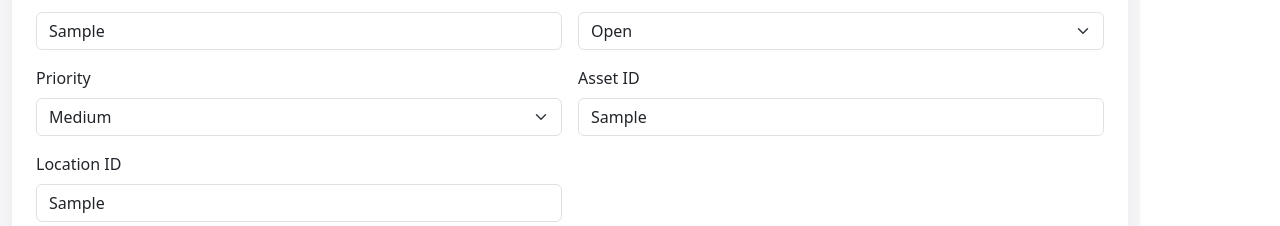
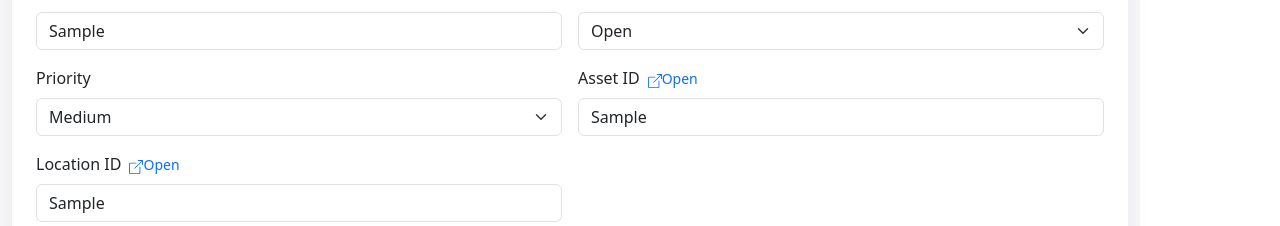
Before and after one commit to strognoff/restoam-workorders-fe, a React (Vite) app: page /edit/1 in a window 1280 px wide. Both pictures are taken after typing "Sample", "Sample", "Sample", "Sample" into the empty fields and a click on the button "Save Changes". Shown: the part 264-490 px from the top of the page. Built offline with nearby package versions, Linux system fonts and the light colour scheme; no server answers.

Commit message:
feat: add cross-links to Asset and Location from Workorder edit
- Add 'Open' links next to Asset ID and Location ID fields
- Links open respective apps in new tabs
- Only show links when IDs are populated

Related: strognoff/strognoff#13

```diff
--- a/src/components/EditWorkorder.jsx
+++ b/src/components/EditWorkorder.jsx
@@ -4,6 +4,53 @@ import axios from 'axios';
 import CopyIdField from './CopyIdField';
 
 const API_BASE = import.meta.env.VITE_WORKORDER_API || 'http://localhost:8082/restoam/workorders';
+const ASSET_APP_URL = import.meta.env.VITE_ASSET_APP_URL || 'http://localhost:5173';
+const LOCATION_APP_URL = import.meta.env.VITE_LOCATION_APP_URL || 'http://localhost:5174';
+
+// Helper component for linked ID fields
+function LinkedIdField({ id, label, appUrl, filterParam }) {
+  if (!id) {
+    return (
+      <div className="col-md-6">
+        <label className="form-label">{label}</label>
+        <input
+          type="text"
+          className="form-control"
+          value="None"
+          disabled
+          style={{ backgroundColor: '#f8f9fa' }}
+        />
+      </div>
+    );
+  }
+
+  return (
+    <div className="col-md-6">
+      <label className="form-label">{label}</label>
+      <div className="input-group">
+        <input
+          type="text"
+          className="form-control font-monospace"
+          value={id}
+          readOnly
+          style={{ backgroundColor: '#f8f9fa' }}
+        />
+        <a
+          href={`${appUrl}?${filterParam}=${id}`}
+          target="_blank"
+          rel="noreferrer"
+          className="btn btn-outline-primary"
+          title={`Open in ${label.replace(' ID', '')} app`}
+        >
+          <svg xmlns="http://www.w3.org/2000/svg" width="16" height="16" fill="currentColor" viewBox="0 0 16 16">
+            <path d="M8.636 3.5a.5.5 0 0 0-.5-.5H1.5A1.5 1.5 0 0 0 0 4.5v10A1.5 1.5 0 0 0 1.5 16h10a1.5 1.5 0 0 0 1.5-1.5V7.864a.5.5 0 0 0-1 0V14.5a.5.5 0 0 1-.5.5h-10a.5.5 0 0 1-.5-.5v-10a.5.5 0 0 1 .5-.5h6.636a.5.5 0 0 0 .5-.5z"/>
+            <path d="M16 .5a.5.5 0 0 0-.5-.5h-5a.5.5 0 0 0 0 1h3.793L6.146 9.146a.5.5 0 1 0 .708.708L15 1.707V5.5a.5.5 0 0 0 1 0v-5z"/>
+          </svg>
+        </a>
+      </div>
+    </div>
+  );
+}
 
 const emptyWorkorder = {
   title: '',
@@ -106,23 +153,61 @@ function EditWorkorder() {
             </select>
           </div>
           <div className="col-md-6">
-            <label className="form-label">Asset ID</label>
+            <label className="form-label">
+              Asset ID
+              {workorder.assetId && (
+                <a
+                  href={`${ASSET_APP_URL}/edit/${workorder.assetId}`}
+                  target="_blank"
+                  rel="noreferrer"
+                  className="ms-2 text-primary"
+                  title="Open Asset"
+                  style={{ fontSize: '0.875rem' }}
+                >
+                  <svg xmlns="http://www.w3.org/2000/svg" width="14" height="14" fill="currentColor" viewBox="0 0 16 16">
+                    <path d="M8.636 3.5a.5.5 0 0 0-.5-.5H1.5A1.5 1.5 0 0 0 0 4.5v10A1.5 1.5 0 0 0 1.5 16h10a1.5 1.5 0 0 0 1.5-1.5V7.864a.5.5 0 0 0-1 0V14.5a.5.5 0 0 1-.5.5h-10a.5.5 0 0 1-.5-.5v-10a.5.5 0 0 1 .5-.5h6.636a.5.5 0 0 0 .5-.5z"/>
+                    <path d="M16 .5a.5.5 0 0 0-.5-.5h-5a.5.5 0 0 0 0 1h3.793L6.146 9.146a.5.5 0 1 0 .708.708L15 1.707V5.5a.5.5 0 0 0 1 0v-5z"/>
+                  </svg>
+                  Open
+                </a>
+              )}
+            </label>
             <input
               type="text"
               className="form-control"
               name="assetId"
               value={workorder.assetId || ''}
               onChange={handleChange}
+              placeholder="Enter asset ID"
             />
           </div>
           <div className="col-md-6">
-            <label className="form-label">Location ID</label>
+            <label className="form-label">
+              Location ID
+              {workorder.locationId && (
+                <a
+                  href={`${LOCATION_APP_URL}/edit/${workorder.locationId}`}
+                  target="_blank"
+                  rel="noreferrer"
+                  className="ms-2 text-primary"
+                  title="Open Location"
+                  style={{ fontSize: '0.875rem' }}
+                >
+                  <svg xmlns="http://www.w3.org/2000/svg" width="14" height="14" fill="currentColor" viewBox="0 0 16 16">
+                    <path d="M8.636 3.5a.5.5 0 0 0-.5-.5H1.5A1.5 1.5 0 0 0 0 4.5v10A1.5 1.5 0 0 0 1.5 16h10a1.5 1.5 0 0 0 1.5-1.5V7.864a.5.5 0 0 0-1 0V14.5a.5.5 0 0 1-.5.5h-10a.5.5 0 0 1-.5-.5v-10a.5.5 0 0 1 .5-.5h6.636a.5.5 0 0 0 .5-.5z"/>
+                    <path d="M16 .5a.5.5 0 0 0-.5-.5h-5a.5.5 0 0 0 0 1h3.793L6.146 9.146a.5.5 0 1 0 .708.708L15 1.707V5.5a.5.5 0 0 0 1 0v-5z"/>
+                  </svg>
+                  Open
+                </a>
+              )}
+            </label>
             <input
               type="text"
               className="form-control"
               name="locationId"
               value={workorder.locationId || ''}
               onChange={handleChange}
+              placeholder="Enter location ID"
             />
           </div>
           <div className="col-12">
```
